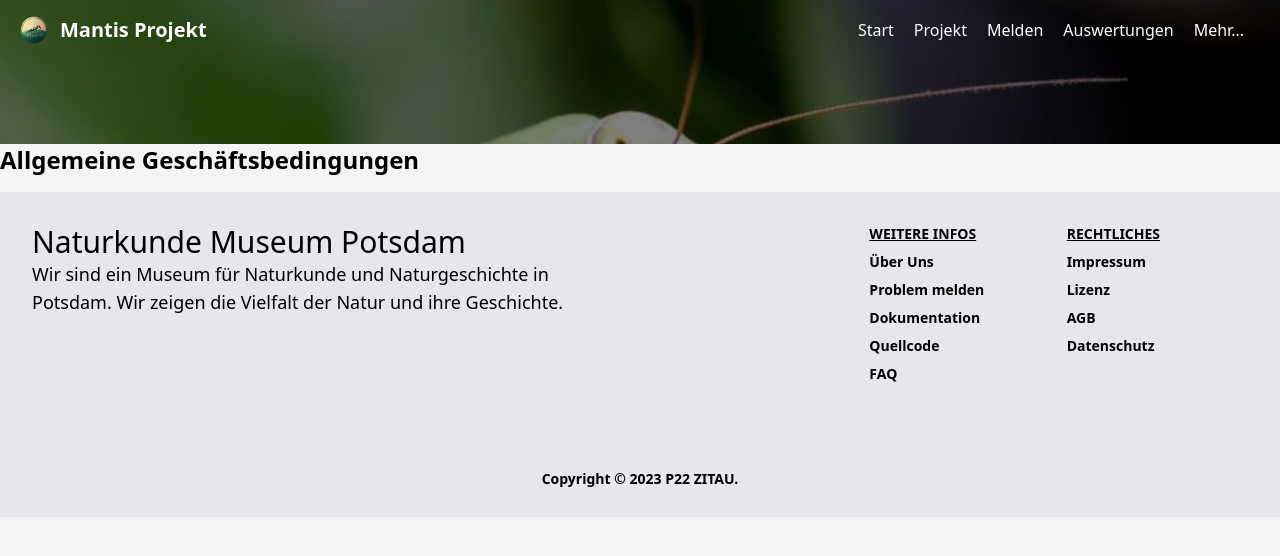
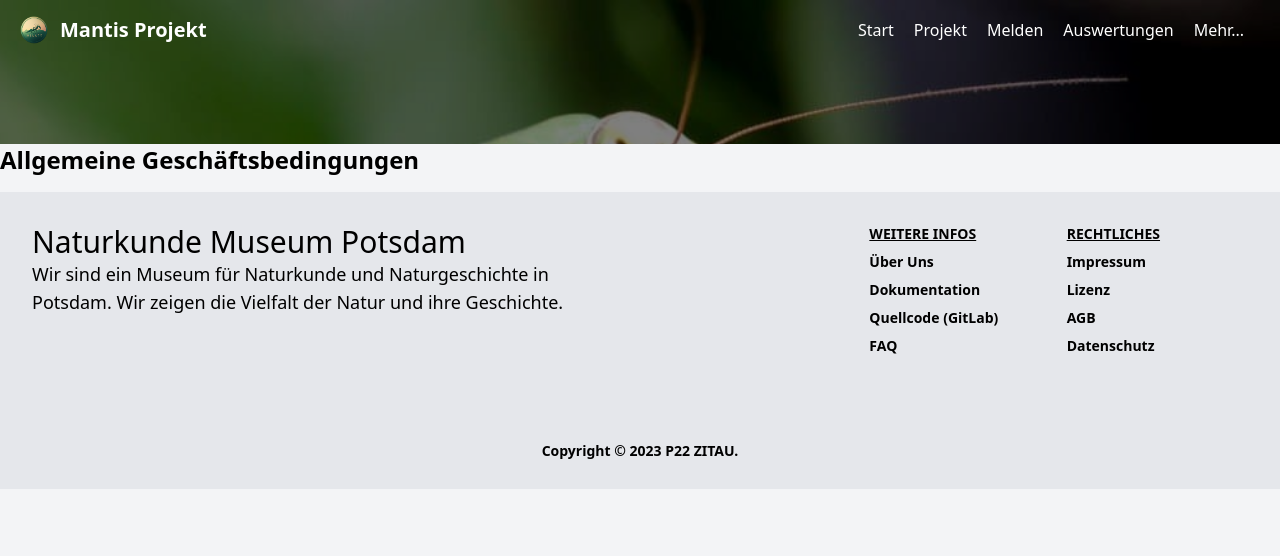
Before and after one commit to opendata-apps/mantis, a Flask app: page /agb in a window 1280 px wide. Shown: the top 556 px of the page. Run offline with Flask 3, Linux system fonts and the light colour scheme; style sheets or scripts are compiled from the project's sources; some libraries are stand-ins or nearby versions.

Commit message:
links aktualisiert handy ansicht verbessert

```diff
--- a/app/routes.py
+++ b/app/routes.py
@@ -103,10 +103,6 @@ def aboutUs():
     return render_template('aboutUs.html')
 
 
-@main.route('/gitLab')
-def gitLab():
-    return render_template('gitLab.html')
-
 
 @main.route('/lizenz')
 def lizenz():
@@ -122,10 +118,6 @@ def datenschutz():
 def agb():
     return render_template('agb.html')
 
-
-@main.route('/reportanissue')
-def report_an_issue():
-    return render_template('reportAnIssue.html')
 
 
 @main.route('/newitem')
--- a/app/templates/gitLab.html
+++ /dev/null
@@ -1,5 +0,0 @@
-{% extends "layout.html" %} {% block content %}
-<h1 class="mb-4 text-2xl font-semibold">Quellcode</h1>
-
-
-{% endblock content %}
--- a/app/templates/home.html
+++ b/app/templates/home.html
@@ -60,7 +60,7 @@
               Weitere Informationen
             </h3>
             <p class="text-center text-gray-600">
-              Wenn Sie uns weitere Informationen zu Ihrem Fund mitteilen möchten, wie z.B. die Art der Gottesanbeterin oder besondere Beobachtungen, können Sie diese auch gerne in Ihrer E-Mail angeben.
+              Wenn Sie uns weitere Informationen zu Ihrem Fund mitteilen möchten, wie z.B. die Art der Gottesanbeterin oder besondere Beobachtungen die Sie festgestellt haben, können Sie diese auch gerne in Ihrer E-Mail angeben.
             </p>
             <a href="#" class="mt-4 font-bold text-green-900 hover:underline">
               Weiterlesen
--- a/app/templates/layout.html
+++ b/app/templates/layout.html
@@ -164,15 +164,11 @@
                 </li>
                 <li>
                   <a class="block pb-2 text-sm font-semibold text-blueGray-600 hover:text-blueGray-800"
-                    href="/reportanissue">Problem melden</a>
-                </li>
-                <li>
-                  <a class="block pb-2 text-sm font-semibold text-blueGray-600 hover:text-blueGray-800"
                     href="https://readthedocs.org/">Dokumentation</a>
                 </li>
                 <li>
                   <a class="block pb-2 text-sm font-semibold text-blueGray-600 hover:text-blueGray-800"
-                    href="/gitLab">Quellcode</a>
+                    href="https://gitlab.com/opendata-apps/mantis">Quellcode (GitLab)</a>
                 <li>
                   <a class="block pb-2 text-sm font-semibold text-blueGray-600 hover:text-blueGray-800 tooltip"
                     title="Häufig gestellte Fragen" href="/faq">
```
